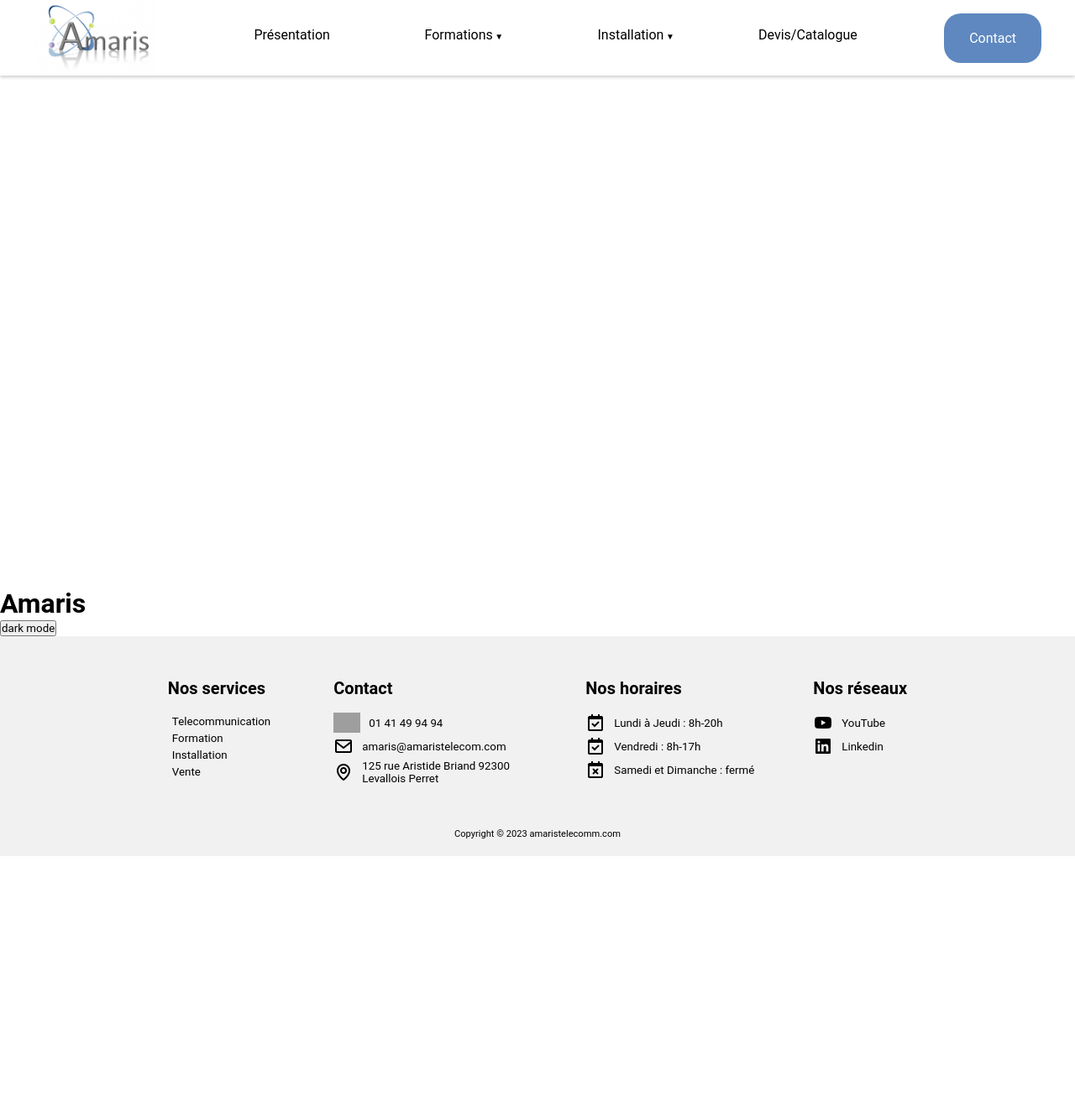
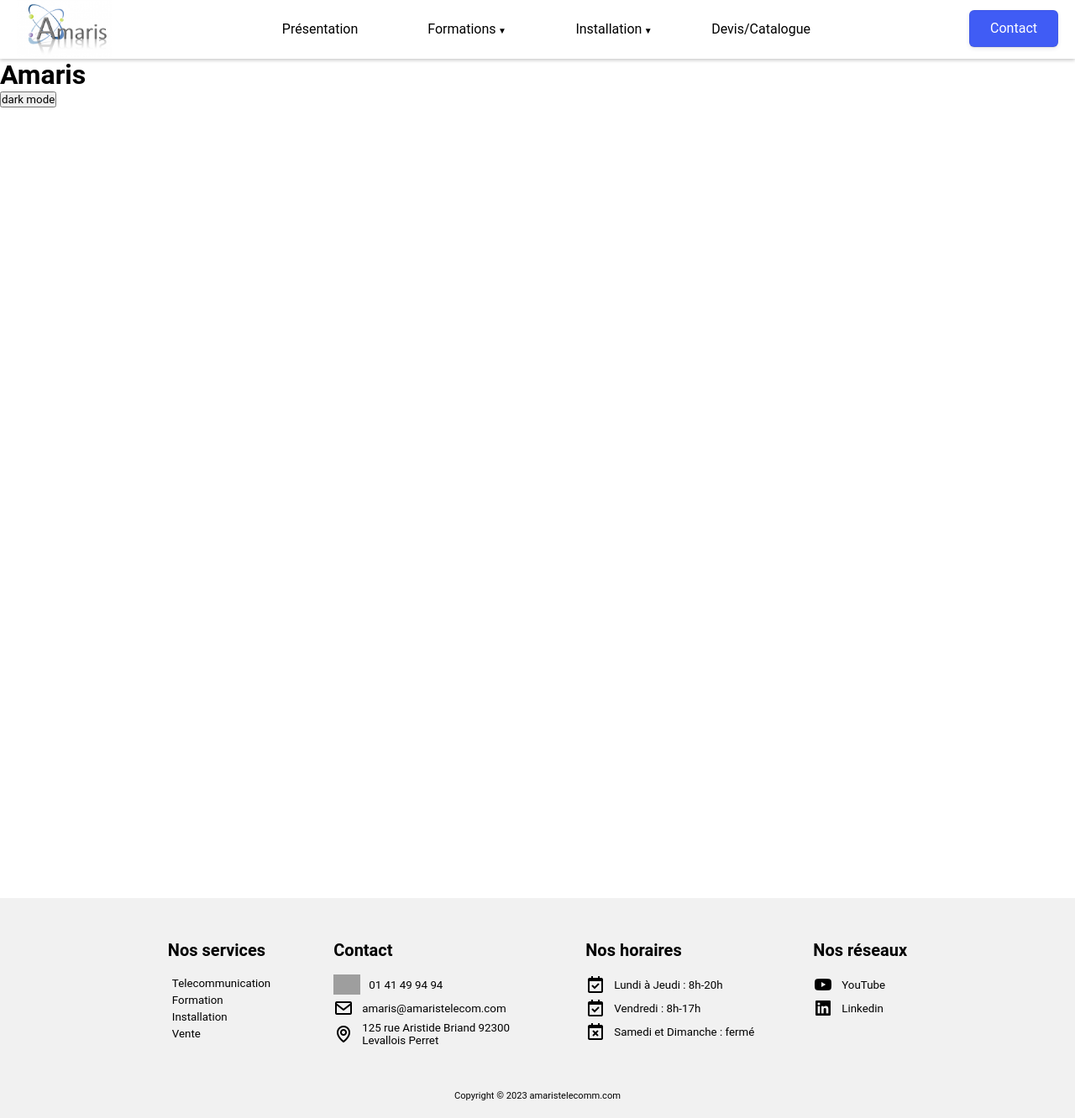
Before and after one commit to alexlec2/amaris_app, a PHP site: page / in a window 1280 px wide. Shown: the whole page at 84% size. Before the commit the page ends 1020 px from the top, so only its background shows below. Run offline with PHP 8.4, Linux system fonts and the light colour scheme; grey boxes are pictures that could not be loaded.

Commit message:
navbar + footer update and clean

```diff
--- a/index.html
+++ b/index.html
@@ -6,20 +6,22 @@
 <!--    <link rel="stylesheet" href="https://use.typekit.net/sdm0euw.css">-->
     <link rel="stylesheet" href="/style/style.css">
     <link rel="stylesheet" href="/style/navbar.css">
+    <link rel="stylesheet" href="/style/footer.css">
     <script src="https://unpkg.com/boxicons@2.1.4/dist/boxicons.js"></script>
     <script src="assets/js/fonctions.js"></script>
     <meta name="viewport" content="width=device-width, initial-scale=1.0">
 </head>
 <body>
-
     <header>
-    <img id="logo_amaris" src="assets/logo/LogoAmaris.png" alt="Amaris Telecomm" style="height : 90px; width : auto"/>
+        <div class="navbarDiv">
+            <img id="logo_amaris" src="assets/logo/LogoAmaris.png" alt="Amaris Telecom Logo"/>
             <nav>
                 <ul>
-        <li><a href="#">Présentation</a>
-        </li>
-        <li class="deroulant"><a href="#">Formations</a>
-            <ul class="sous">
+                    <li><a href="#">Présentation</a></li>
+                    <li class="menu_deroulant">
+                        <a href="#">Formations</a>
+
+                        <ul class="menu_sous_deroulant">
                             <li><a href="#">Initiation OMNIVISTA</a></li>
                             <li><a href="#">OMNIVISTA 4760/8770</a></li>
                             <li><a href="#">Visual Automatic Attendant</a></li>
@@ -27,8 +29,9 @@
                             <li><a href="#">Sécurité des PABX</a></li>
                         </ul>
                     </li>
-        <li  class="deroulant"><a href="#">Installation</a>
-            <ul class="sous">
+                    <li  class="menu_deroulant">
+                        <a href="#">Installation</a>
+                        <ul class="menu_sous_deroulant">
                             <li><a href="#">Installations téléphoniques</a></li>
                             <li><a href="#">Installations informatiques</a></li>
                         </ul>
@@ -36,14 +39,11 @@
                     <li><a href="#">Devis/Catalogue</a></li>
                 </ul>
             </nav>
-    <a id="contact_button" href="#"><button>Contact</button></a>
-
+            <button class="button" role="button">Contact</button>
+        </div>
     </header>
 
     <div class="body">
-
-</div>
-
         <h1>Amaris</h1>
         <div>
             <div class="box">
@@ -51,6 +51,9 @@
             </div>
 
         </div>
+    </div>
+
+
     <footer id="footer" class="footer">
         <div class="footer_elements">
             <div class="services_footer">
--- a/style/navbar.css
+++ b/style/navbar.css
@@ -1,102 +1,96 @@
 header{
     display: flex;
-    justify-content: space-around;
-    align-items: center;
-    height: 90px;
+    justify-content: center;
+    height: 70px;
+    width: 100%;
     font-size : 16px;
-    padding : 0 10px 0 10px;
     position: fixed;
     top: 0;
     left: 0;
-    right: 0;
     box-shadow: 0 2px 4px 0 rgba(0,0,0,.2);
+    background-color: white;
+}
+.navbarDiv{
+    display: flex;
+    justify-content: space-between;
+    height: inherit;
+    width: inherit;
+    max-width: 1400px;
+    padding: 0 20px;
 }
 
-nav{
-    width: 65%;
-    margin: 0;
-    background-color: white;
-    top: 0;
+nav {
+    height: inherit;
 }
+
 nav ul{
     list-style-type: none;
     display: flex;
-    align-items: center;
-    height : 90px;
+    justify-content: center;
+    height: inherit;
 }
 
-nav ul li{
-    vertical-align: middle;
-    flex: 1;
-    height : 90px;
-    text-align: center;
+nav ul li {
+    height: inherit;
+    display: flex;
+    align-items: center;
+    justify-content: center;
+    width: 175px;
 }
 
 nav a{
-    height: 56px;
-    display: block;
     text-decoration: none;
     color: black;
     border-bottom: 2px solid transparent;
-    padding-top: 32px;
     transition: .3s ease-in;
-
 }
 
-nav a:hover{
+nav li:hover{
     background-color: RGBa(200,200,200,0.3);
     color: #4b6d99;
     border-bottom: 2px solid #5e88bf;
 }
 
-.sous{
+.menu_deroulant {
+    position: relative;
+}
+
+.menu_sous_deroulant{
     display: none;
-    box-shadow: 0px 2px 2px #CCC;
+    position: absolute;
+    top: 72px;
+    box-shadow: 0 2px 2px #CCC;
     background-color: white;
-    width: 100%;
+    width: inherit;
     height: auto;
 }
 
-nav > ul li:hover .sous{
+nav > ul li:hover .menu_sous_deroulant{
     display: flex;
     flex-direction: column;
 }
 
-.sous li{
+.menu_sous_deroulant li{
     text-align: center;
     width: 100%;
     vertical-align: top;
+    font-size: smaller;
 
 }
-.sous a{
+.menu_sous_deroulant a{
     height: 38px;
     border-bottom: none;
     padding-top: 15px;
 }
-.sous a:hover{
+.menu_sous_deroulant a:hover{
     border-bottom: none;
-    background-color: RGBa(200,200,200,0.3);
 }
-.deroulant > a::after{
+.menu_deroulant > a::after{
     content:" ▼";
     font-size: 10px;
 }
 
-.body{
-    height : 700px;
+#logo_amaris{
+    height : inherit;
+    width : auto;
 }
-
-button{
-    color: white;
-    font-size: medium;
-    padding : 20px 30px;
-    background-color: #5e88bf;
-    border : none;
-    border-radius: 20px;
-    transition:.2s ease-out;
-}
-
-button:hover{
-    cursor: pointer;
-    background-color: #425f86;
-}
--- a/style/style.css
+++ b/style/style.css
@@ -13,60 +13,51 @@
 }
 
 
+ .button {
+     backface-visibility: hidden;
+     background-color: #405cf5;
+     border-radius: 6px;
+     border-width: 0;
+     box-shadow: rgba(50, 50, 93, .1) 0 0 0 1px inset,rgba(50, 50, 93, .1) 0 2px 5px 0,rgba(0, 0, 0, .07) 0 1px 1px 0;
+     box-sizing: border-box;
+     color: #fff;
+     cursor: pointer;
+     font-size: 100%;
+     height: 44px;
+     line-height: 1.15;
+     margin: 12px 0 0;
+     outline: none;
+     overflow: hidden;
+     padding: 0 25px;
+     position: relative;
+     text-align: center;
+     text-transform: none;
+     transform: translateZ(0);
+     transition: all .2s,box-shadow .08s ease-in;
+     user-select: none;
+     -webkit-user-select: none;
+     touch-action: manipulation;
+ }
 
+.button:focus {
+    box-shadow: rgba(50, 50, 93, .1) 0 0 0 1px inset, rgba(50, 50, 93, .2) 0 6px 15px 0, rgba(0, 0, 0, .1) 0 2px 2px 0, rgba(50, 151, 211, .3) 0 0 0 4px;
+}
+.body{
+    margin-top: 70px;
+    height : 1000px;
+}
 
-.footer {
-    color:black;
-    background-color: rgb(241,241,241);
-    padding: 50px 0 20px 0;
-    font-size: smaller;
+button{
+    color: white;
+    font-size: medium;
+    padding : 20px 30px;
+    background-color: #5e88bf;
+    border : none;
+    border-radius: 20px;
+    transition:.2s ease-out;
 }
-.footer h2{
-    padding-bottom: 15px;
+
+button:hover{
+    cursor: pointer;
+    background-color: #425f86;
 }
-.dark {
-    color:#f0f9ff;
-    background-color:#282d32;
-}
-.footer_elements{
-    display: flex;
-    justify-content: center;
-    gap: 70px;
-}
-.footer_elements a {
-    color: inherit;
-    text-decoration:none;
-    opacity:1;
-}
-.logo{
-    height: 24px;
-}
-.footer_elements a:hover {
-    opacity:0.6;
-}
-.contact_element, .horaire_element, .reseaux_element{
-    display: flex;
-    align-items: center;
-    gap: 10px;
-}
-p{
-    margin: 5px;
-}
-.contact_footer, .horaire_footer, .reseaux_footer, .services_footer{
-    max-width: 230px;
-}
-.contact_footer div, .horaire_footer div, .reseaux_footer div{
-    padding: 2px 0;
-}
-@media only screen and (max-width: 1000px) {
-    .footer_elements{
-        display: grid;
-        place-content: center;
-        gap: 15px;
-    }
-}
-.copyright{
-    display: flex;
-    justify-content: center;
-    margin: 50px 0 0 0;
-}
```
Also changed, not shown: style/footer.css (added, +55 -0 lines). Lines whose indentation alone changed are shown as unchanged.
